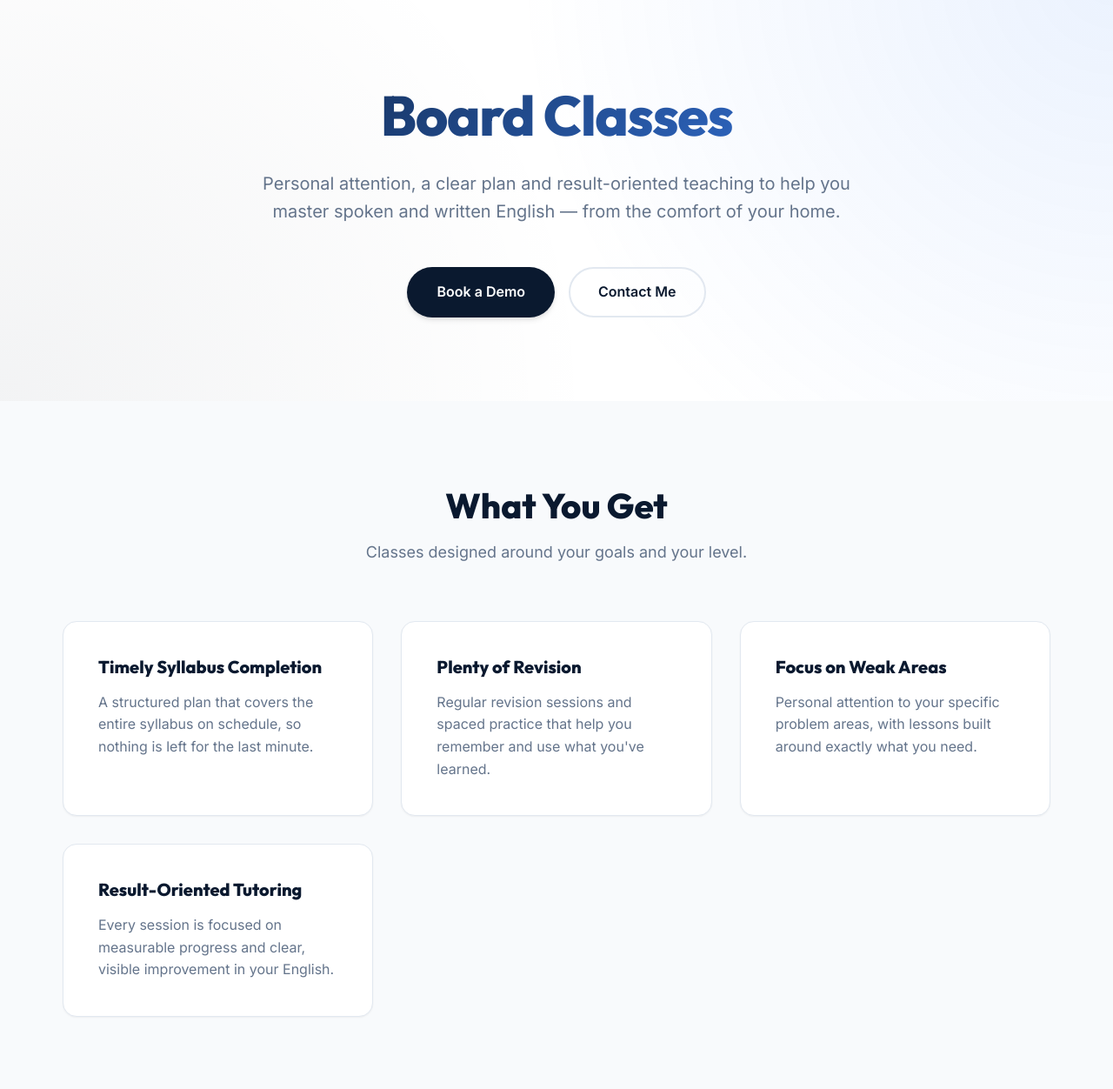
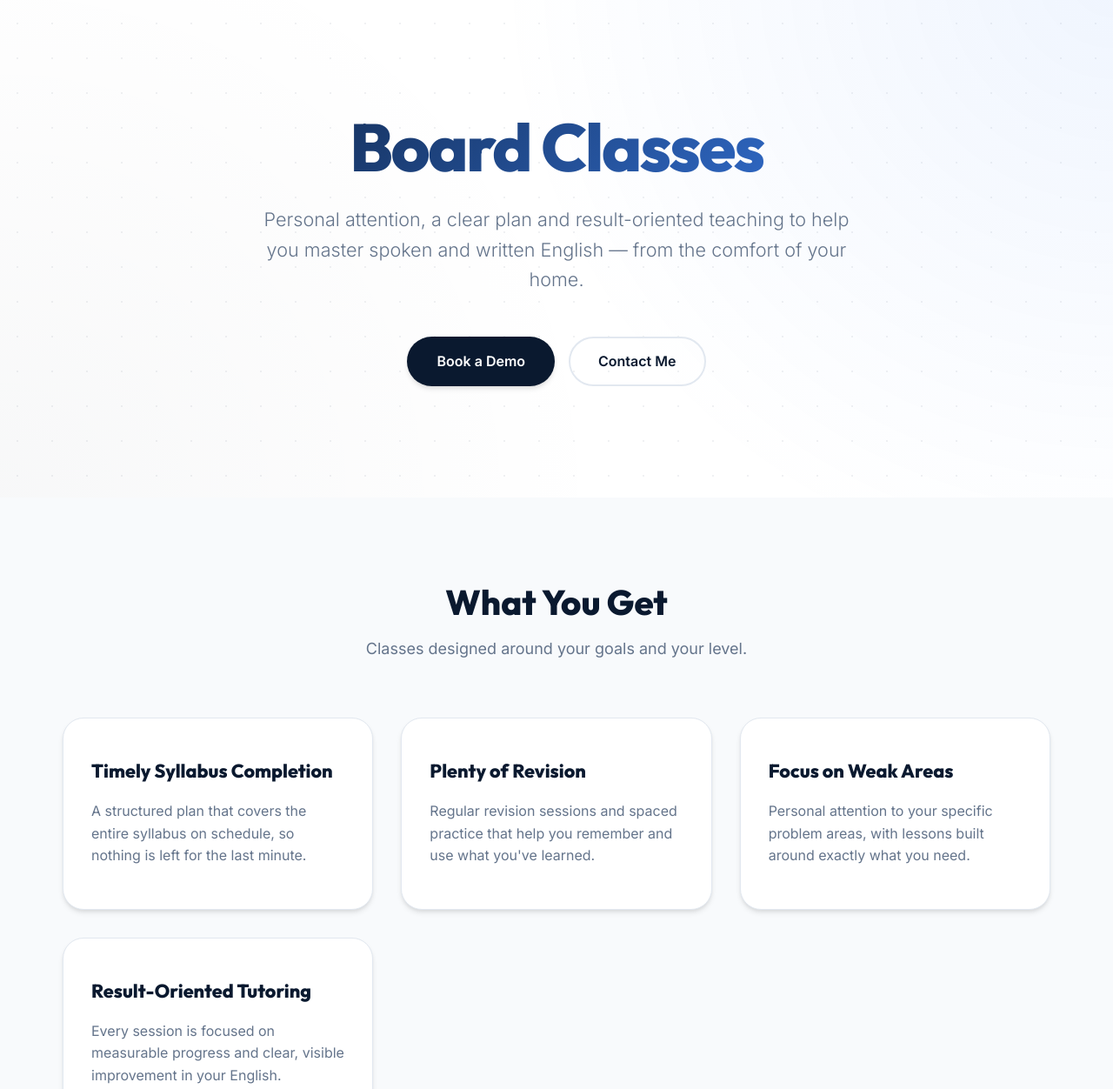
Before and after one commit to govindam3/gg-site, a plain HTML site: page index.html in a window 1280 px wide. Shown: the part 140-1392 px from the top of the page at 87% size. Drawn offline with Linux system fonts and the light colour scheme.

Commit message:
Enhance visual design and fix dark mode badge

```diff
--- a/style.css
+++ b/style.css
@@ -45,6 +45,21 @@
     background-color: #2d2d2d;
     color: #e2e8f0;
     border-color: #444;
+}
+
+[data-theme="dark"] .about-badge {
+    color: #121212;
+    background-color: var(--primary-color);
+}
+
+[data-theme="dark"] .hero {
+    background: radial-gradient(circle at top right, rgba(59, 130, 246, 0.15) 0%, rgba(18, 18, 18, 0) 50%),
+                radial-gradient(circle at bottom left, rgba(255, 255, 255, 0.05) 0%, rgba(18, 18, 18, 0) 50%);
+}
+
+[data-theme="dark"] .teacher-photo-container {
+    background: linear-gradient(135deg, #2d2d2d 0%, #1a1a1a 100%);
+    border-color: #333;
 }
 
 * {
@@ -188,26 +203,40 @@ h1, h2, h3, h4 {
 
 /* Hero Section */
 .hero {
-    padding: 8rem 0 6rem;
+    padding: 10rem 0 8rem;
     text-align: center;
-    background: radial-gradient(circle at top right, rgba(59, 130, 246, 0.1) 0%, rgba(255, 255, 255, 0) 50%),
-                radial-gradient(circle at bottom left, rgba(10, 25, 47, 0.05) 0%, rgba(255, 255, 255, 0) 50%);
+    background: radial-gradient(circle at top right, rgba(59, 130, 246, 0.08) 0%, rgba(255, 255, 255, 0) 50%),
+                radial-gradient(circle at bottom left, rgba(10, 25, 47, 0.03) 0%, rgba(255, 255, 255, 0) 50%);
+    position: relative;
+    overflow: hidden;
+}
+
+.hero::after {
+    content: '';
+    position: absolute;
+    top: 0; left: 0; right: 0; bottom: 0;
+    background-image: radial-gradient(var(--text-muted) 1px, transparent 1px);
+    background-size: 40px 40px;
+    opacity: 0.1;
+    z-index: -1;
 }
 
 .hero-title {
-    font-size: clamp(3rem, 5vw, 4.5rem);
+    font-size: clamp(3.5rem, 6vw, 5rem);
     margin-bottom: 1.5rem;
-    letter-spacing: -0.02em;
+    letter-spacing: -0.03em;
     background: linear-gradient(135deg, var(--primary-color) 0%, var(--accent-color) 100%);
     -webkit-background-clip: text;
     -webkit-text-fill-color: transparent;
+    line-height: 1.1;
 }
 
 .hero-subtitle {
-    font-size: 1.25rem;
+    font-size: 1.35rem;
     color: var(--text-muted);
     max-width: 700px;
     margin: 0 auto 3rem;
+    font-weight: 300;
 }
 
 .hero-actions {
@@ -230,22 +259,37 @@ h1, h2, h3, h4 {
 
 .feature-card {
     background: var(--card-bg);
-    padding: 2.5rem;
-    border-radius: 1rem;
-    box-shadow: var(--shadow-sm);
+    padding: 3rem 2rem;
+    border-radius: 1.5rem;
+    box-shadow: var(--shadow-md);
     border: 1px solid var(--border-color);
+    transition: var(--transition);
+    position: relative;
+    overflow: hidden;
+}
+
+.feature-card::before {
+    content: '';
+    position: absolute;
+    top: 0; left: 0; width: 100%; height: 4px;
+    background: linear-gradient(90deg, var(--accent-color), transparent);
+    opacity: 0;
     transition: var(--transition);
 }
 
 .feature-card:hover {
-    transform: translateY(-5px);
+    transform: translateY(-8px);
     box-shadow: var(--shadow-hover);
-    border-color: var(--accent-color);
+    border-color: rgba(59, 130, 246, 0.3);
+}
+
+.feature-card:hover::before {
+    opacity: 1;
 }
 
 .feature-card h3 {
-    margin-bottom: 1rem;
-    font-size: 1.25rem;
+    margin-bottom: 1.25rem;
+    font-size: 1.35rem;
 }
 
 .feature-card p {
```
